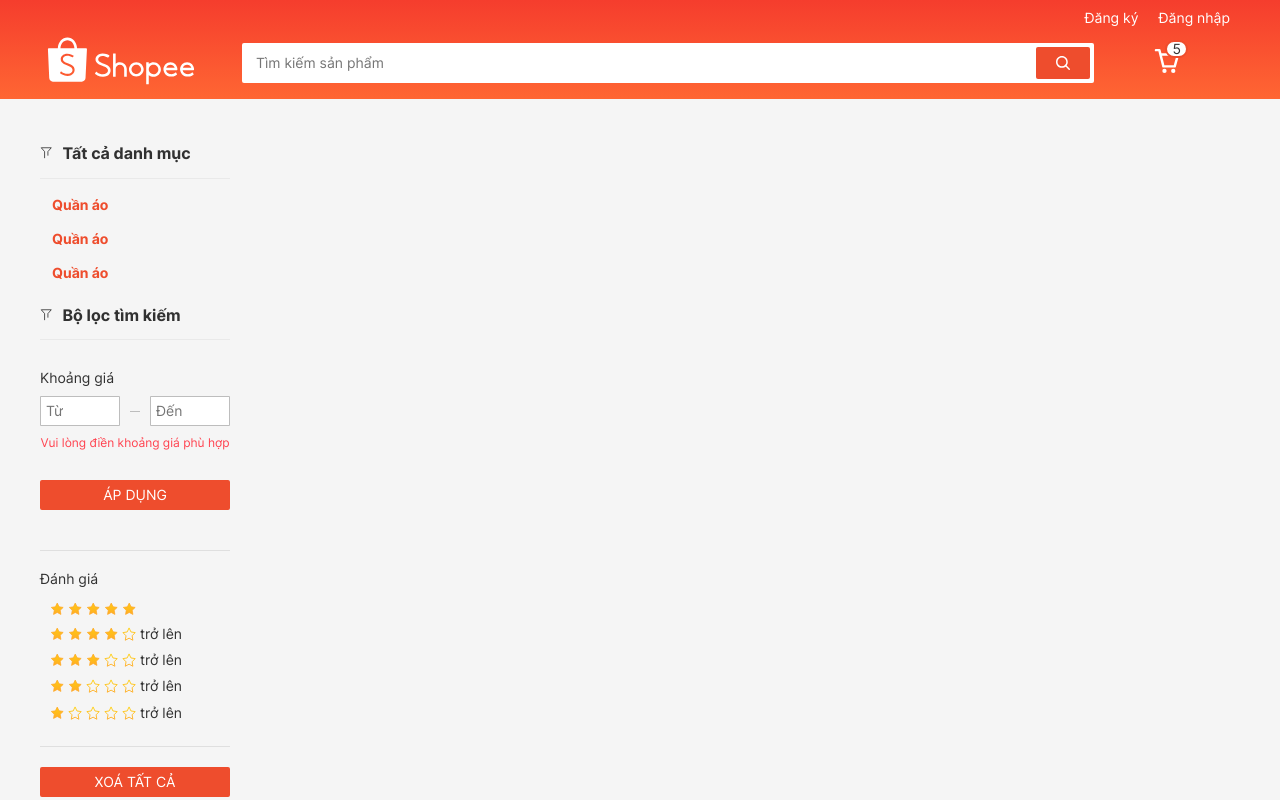
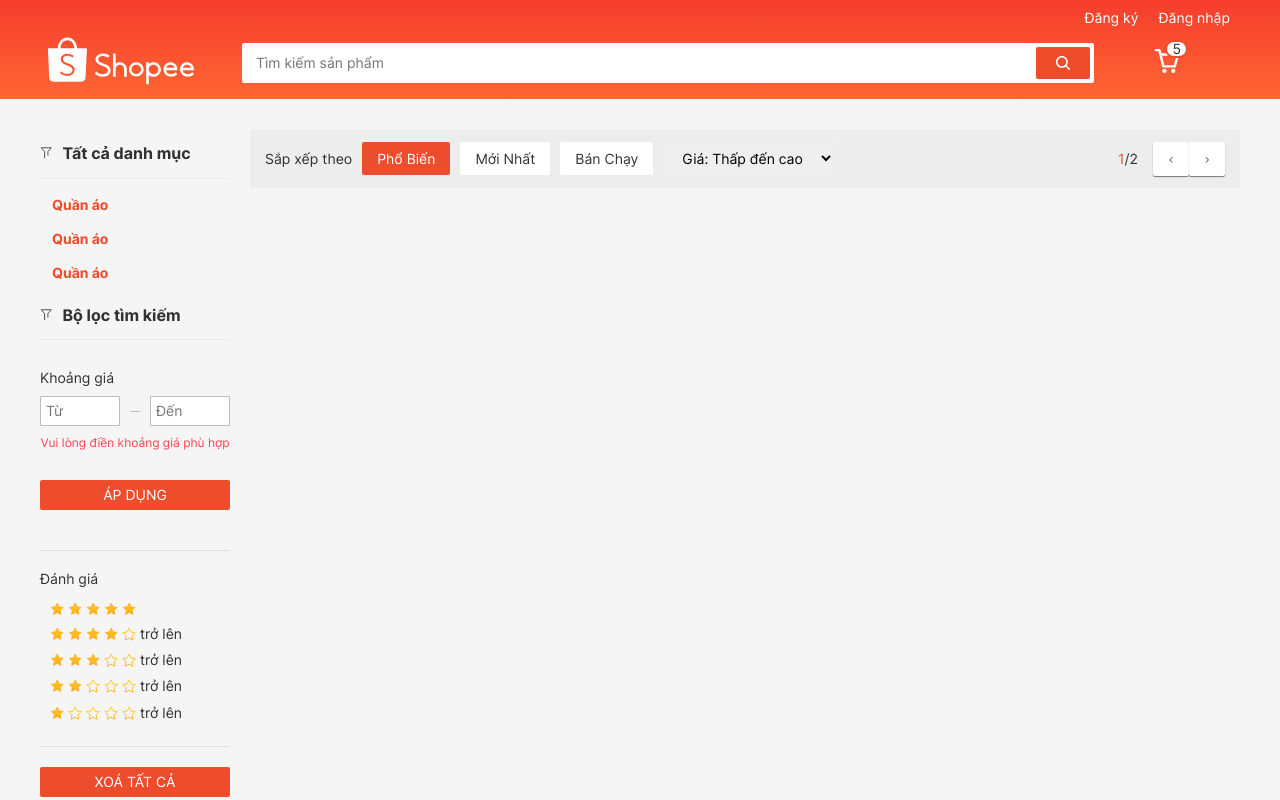
Before and after one commit to Rainymemoryy/Master-React, a React (Create React App) app in the folder shopee/: page / in a window 1280 px wide. Shown: the top 800 px of the page. Built offline with nearby package versions, Linux system fonts and the light colour scheme.

Commit message:
UI SortBar

```diff
--- /dev/null
+++ b/shopee/src/components/SearchItemResult/SearchItemResult.jsx
@@ -0,0 +1,50 @@
+import React from 'react'
+import * as S from './searchItemResult.style'
+
+export default function SearchItemResult() {
+    return (
+        <div>
+            <S.SortBar>
+                <S.SortBarLable>Sắp xếp theo</S.SortBarLable>
+
+                <S.SortByOptions>
+                    <S.SortByOptionsOption className='active'>Phổ biến</S.SortByOptionsOption>
+                    <S.SortByOptionsOption>Mới nhất</S.SortByOptionsOption>
+                    <S.SortByOptionsOption>Bán chạy</S.SortByOptionsOption>
+                    <S.SortByPrice>
+                        <option disabled value=''>
+                            Giá
+                        </option>
+                        <option value='price:asc'>Giá: Thấp đến cao</option>
+                        <option value='price:desc'>Giá: Cao đến thấp</option>
+                    </S.SortByPrice>
+                </S.SortByOptions>
+
+                <S.MiniPageControler>
+                    <S.MiniPageControlerState>
+                        <S.MiniPageControlerCurrentState>1</S.MiniPageControlerCurrentState>/
+                        <S.MiniPageControlerTotalState>2</S.MiniPageControlerTotalState>
+                    </S.MiniPageControlerState>
+
+                    <S.ButtonControlerPrev>
+                        <svg viewBox='0 0 7 11' className='shopee-svg-icon icon-arrow-left-small'>
+                            <path
+                                d='M4.694078 9.8185598L.2870824 5.4331785c-.1957415-.1947815-.1965198-.511363-.0017382-.7071046a.50867033.50867033 0 0 1 .000868-.0008702L4.7381375.2732784 4.73885.273991c.1411545-.127878.3284279-.205779.5338961-.205779.4393237 0 .7954659.3561422.7954659.7954659 0 .2054682-.077901.3927416-.205779.5338961l.0006632.0006632-.0226101.0226101a.80174653.80174653 0 0 1-.0105706.0105706L2.4680138 4.7933195c-.1562097.1562097-.1562097.4094757 0 .5656855a.45579485.45579485 0 0 0 .0006962.0006944l3.3930018 3.3763607-.0009482.0009529c.128869.1413647.2074484.3293723.2074484.5357331 0 .4393237-.3561422.7954659-.7954659.7954659-.2049545 0-.391805-.077512-.5328365-.2048207l-.0003877.0003896-.0097205-.0096728a.80042023.80042023 0 0 1-.0357234-.0355483z'
+                                fillRule='nonzero'
+                            />
+                        </svg>
+                    </S.ButtonControlerPrev>
+
+                    <S.ButtonControlerNext>
+                        <svg viewBox='0 0 7 11' className='shopee-svg-icon icon-arrow-right-small'>
+                            <path
+                                d='M2.305922 9.81856l4.4069956-4.385381c.1957415-.194782.1965198-.511364.0017382-.707105a.26384055.26384055 0 0 0-.000868-.00087L2.2618625.273278 2.26115.273991C2.1199955.146113 1.9327221.068212 1.7272539.068212c-.4393237 0-.7954659.356142-.7954659.795466 0 .205468.077901.392741.205779.533896l-.0006632.000663.0226101.02261c.0034906.003557.0070143.00708.0105706.010571L4.5319862 4.79332c.1562097.156209.1562097.409475 0 .565685-.0002318.000232-.0004639.000463-.0006962.000694L1.1382882 8.73606l.0009482.000953c-.128869.141365-.2074484.329372-.2074484.535733 0 .439324.3561422.795466.7954659.795466.2049545 0 .391805-.077512.5328365-.204821l.0003877.00039.0097205-.009673c.012278-.011471.0241922-.023327.0357234-.035548z'
+                                fillRule='nonzero'
+                            />
+                        </svg>
+                    </S.ButtonControlerNext>
+                </S.MiniPageControler>
+            </S.SortBar>
+        </div>
+    )
+}
--- /dev/null
+++ b/shopee/src/components/SearchItemResult/searchItemResult.style.js
@@ -0,0 +1,78 @@
+import styled from 'styled-components'
+
+export const SortBar = styled.div`
+    display: flex;
+    flex-wrap: wrap;
+    align-items: center;
+    background: rgba(0, 0, 0, 0.03);
+    padding: 1.25rem 1.5rem;
+    border-radius: 2px;
+    margin-bottom: 1.5rem;
+`
+export const SortBarLable = styled.span``
+
+export const SortByOptions = styled.div`
+    display: flex;
+    flex-wrap: wrap;
+    align-items: center;
+    flex-grow: 1;
+`
+
+export const SortByOptionsOption = styled.div`
+    flex: 0 0 auto;
+    cursor: pointer;
+    background: #fff;
+    margin-left: 1rem;
+    height: 3.25rem;
+    padding: 0 1.5rem;
+    border-radius: 2px;
+    display: flex;
+    align-items: center;
+    text-transform: capitalize;
+    &.active {
+        color: #fff;
+        background: #ee4d2d;
+    }
+`
+
+export const SortByPrice = styled.select`
+    flex: 0 0 auto;
+    margin-left: 1rem;
+    height: 3.25rem;
+    border: 0;
+    padding: 0 1.5rem;
+    &.active {
+        background: #ee4d2d;
+    }
+`
+
+export const MiniPageControler = styled.div`
+    display: flex;
+    align-items: center;
+`
+export const MiniPageControlerState = styled.div`
+    display: flex;
+    margin-right: 1.5rem;
+`
+export const MiniPageControlerCurrentState = styled.div`
+    color: #ee4d2d;
+`
+export const MiniPageControlerTotalState = styled.div``
+
+export const ButtonControler = styled.button`
+    box-shadow: 0 1px 1px 0 rgb(0 0 0/50%);
+    width: 3.6rem;
+    height: 3.4rem;
+    border-radius: 2px;
+    border: 0;
+    background: ${({ disabled }) => (disabled ? '#f9f9f9' : '#fff')};
+
+    svg {
+        width: 0.625rem;
+        height: 0.625rem;
+        fill: ${({ disabled }) => (disabled ? '#ccc' : '#555')};
+        margin-top: 0.125rem;
+    }
+`
+export const ButtonControlerPrev = styled(ButtonControler)``
+export const ButtonControlerNext = styled(ButtonControler)``
--- a/shopee/src/pages/Home/Home.jsx
+++ b/shopee/src/pages/Home/Home.jsx
@@ -1,5 +1,6 @@
 import React from 'react'
 import FilterPanel from 'src/components/FilterPanel/FilterPanel'
+import SearchItemResult from 'src/components/SearchItemResult/SearchItemResult'
 import * as S from './home.style'
 
 export default function Home() {
@@ -9,7 +10,9 @@
                 <S.Side>
                     <FilterPanel />
                 </S.Side>
-                <S.Main></S.Main>
+                <S.Main>
+                    <SearchItemResult />
+                </S.Main>
             </S.Container>
         </div>
     )
```
